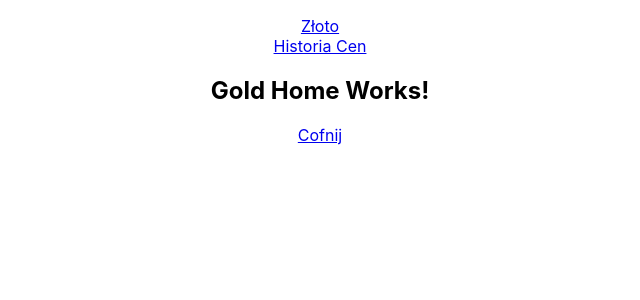
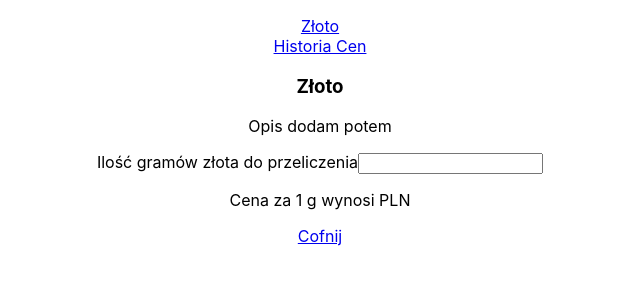
Before and after one commit to OskarPrzydatek/CurrenciesAndGold, a React (Create React App) app: page /gold in a window 1280 px wide. Shown: the top 300 px of the page, without its empty margins (320-960 px from the left). Built offline with nearby package versions, Linux system fonts and the light colour scheme; no server answers.

Commit message:
gold home and chart canvas

```diff
--- a/package.json
+++ b/package.json
@@ -6,7 +6,9 @@
     "@testing-library/jest-dom": "^5.11.9",
     "@testing-library/react": "^11.2.5",
     "@testing-library/user-event": "^12.7.1",
+    "chart.js": "^2.9.4",
     "react": "^17.0.1",
+    "react-chartjs-2": "^2.11.1",
     "react-dom": "^17.0.1",
     "react-router-dom": "^5.2.0",
     "react-scripts": "^4.0.2",
--- a/src/hooks/useCurrenciesTable.js
+++ b/src/hooks/currencies/useCurrenciesTable.js
@@ -11,13 +11,13 @@ export default function useCurrenciesTable() {
         // A Table GET
         const fetchAData = async () => {
             const resA = await fetch(TableAUrl);
-            return await resA.json();
+            return resA.json();
         }
 
         // B Table GET
         const fetchBData = async () => {
             const resB = await fetch(TableBUrl);
-            return await resB.json();
+            return resB.json();
         }
 
         // Add two tables to state
--- /dev/null
+++ b/src/hooks/gold/useGold.js
@@ -0,0 +1,18 @@
+import React from "react";
+
+export default function useGold() {
+    const goldURL = `http://api.nbp.pl/api/cenyzlota`;
+
+    const [gold, setGold] = React.useState({});
+
+    React.useEffect(() => {
+        const fetchGold = async () => {
+            const resGold = await fetch(goldURL);
+            return resGold.json();
+        }
+
+        fetchGold().then(response => setGold(response[0]))
+    }, [goldURL]);
+
+    return gold;
+}
--- /dev/null
+++ b/src/hooks/gold/useGoldCalculation.js
@@ -0,0 +1,17 @@
+import React from "react";
+
+export default function useGoldCalculation(input, goldPrise) {
+    const [goldAmount, setGoldAmount] = React.useState(1);
+
+    React.useEffect(() => {
+        if (input > 1) {
+            setGoldAmount(input)
+        } else {
+            setGoldAmount(1)
+        }
+    }, [input]);
+
+    const result = goldAmount * goldPrise;
+
+    return isNaN(result) ? null : result;
+}
--- a/src/pages/currencies/Currencies.js
+++ b/src/pages/currencies/Currencies.js
@@ -2,7 +2,6 @@ import React from "react";
 import {Link, Route, Switch, useRouteMatch} from "react-router-dom";
 import CurrenciesHome from "./view/CurrenciesHome/CurrenciesHome";
 import CurrenciesCalculator from "./view/CurrenciesCalculator/CurrenciesCalculator";
-import CurrenciesHistory from "./view/CurrenciesHistory/CurrenciesHistory";
 
 export default function Currencies() {
     let {path, url} = useRouteMatch();
@@ -14,14 +13,12 @@ export default function Currencies() {
                     <ul>
                         <li><Link to={url}>Waluty</Link></li>
                         <li><Link to={`${url}/calculator`}>Kalkulator Walut</Link></li>
-                        <li><Link to={`${url}/history`}>Historia Waluty</Link></li>
                     </ul>
                 </nav>
             </aside>
             <Switch>
                 <Route exact path={path} component={CurrenciesHome}/>
                 <Route path={`${path}/calculator`} component={CurrenciesCalculator} />
-                <Route path={`${path}/history`} component={CurrenciesHistory} />
             </Switch>
         </section>
     )
--- a/src/pages/currencies/view/CurrenciesCalculator/CurrenciesCalculator.js
+++ b/src/pages/currencies/view/CurrenciesCalculator/CurrenciesCalculator.js
@@ -1,7 +1,7 @@
 import React from "react";
 import BackButton from "../../../../components/BackButton/BackButton";
-import useCurrenciesTable from "../../../../hooks/useCurrenciesTable";
-import useCurrenciesCalculation from "../../../../hooks/useCurrenciesCalculation";
+import useCurrenciesTable from "../../../../hooks/currencies/useCurrenciesTable";
+import useCurrenciesCalculation from "../../../../hooks/currencies/useCurrenciesCalculation";
 import Select from "./components/Select/Select";
 import calculatorReducer from "../../../../reducers/calculatorReducer";
 import CurrencyAmountForm from "./components/CurrencyAmountForm/CurrencyAmountForm";
@@ -48,10 +48,8 @@ export default function CurrenciesCalculator() {
                     state={state}
                     currencyCalculation={currencyCalculation}
                     input={state.input}/>
+                <BackButton/>
             </main>
-            <footer>
-                <BackButton/>
-            </footer>
         </section>
     )
 }
--- a/src/pages/currencies/view/CurrenciesCalculator/components/CurrencyAmountForm/CurrencyAmountForm.js
+++ b/src/pages/currencies/view/CurrenciesCalculator/components/CurrencyAmountForm/CurrencyAmountForm.js
@@ -12,7 +12,7 @@ export default function CurrencyAmountForm({dispatch, state}) {
                        type="number"
                        onChange={event => dispatch({type: 'INPUT_STATE', payload: event.target.value})}
                        onKeyPress={event => /[+\-.,e=]$/.test(event.key) && event.preventDefault()}
-                       min={1}/>
+                       min={1} />
             </form>}
         </>
     );
--- a/src/pages/currencies/view/CurrenciesHistory/CurrenciesHistory.js
+++ /dev/null
@@ -1,11 +0,0 @@
-import React from "react";
-import BackButton from "../../../../components/BackButton/BackButton";
-
-export default function CurrenciesHistory() {
-    return (
-        <>
-            <h1>Currencies History Works!</h1>
-            <BackButton />
-        </>
-    )
-}
--- a/src/pages/currencies/view/CurrenciesHome/CurrenciesHome.js
+++ b/src/pages/currencies/view/CurrenciesHome/CurrenciesHome.js
@@ -1,6 +1,6 @@
 import React from "react";
 import BackButton from "../../../../components/BackButton/BackButton";
-import useCurrenciesTable from "../../../../hooks/useCurrenciesTable";
+import useCurrenciesTable from "../../../../hooks/currencies/useCurrenciesTable";
 import PaginationPagesBar from "./components/PaginationPagesBar/PaginationPagesBar";
 import CurrenciesPaginatedTable from "./components/CurrenciesPaginatedTable/CurrenciesPaginatedTable";
 import usePagination from "../../../../hooks/pagination/usePagination";
--- a/src/pages/gold/view/GoldHome/GoldHome.js
+++ b/src/pages/gold/view/GoldHome/GoldHome.js
@@ -1,11 +1,31 @@
 import React from "react";
 import BackButton from "../../../../components/BackButton/BackButton";
+import useGold from "../../../../hooks/gold/useGold";
+import useGoldCalculation from "../../../../hooks/gold/useGoldCalculation";
 
 export default function GoldHome() {
+    const gold = useGold();
+    const [input, setInput] = React.useState(null);
+    const goldCalculation = useGoldCalculation(input, gold.cena)
+
     return (
-        <>
-            <h1>Gold Home Works!</h1>
-            <BackButton />
-        </>
+        <section>
+            <header>
+                <h1>Złoto</h1>
+                <p>Opis dodam potem</p>
+            </header>
+            <main>
+                <form>
+                    <label htmlFor="gold">Ilość gramów złota do przeliczenia</label>
+                    <input id="gold"
+                           type="number"
+                           onChange={event => setInput(event.target.value)}
+                           onKeyPress={event => /[+\-.,e=]$/.test(event.key) && event.preventDefault()}
+                           min={1}/>
+                </form>
+                <p>Cena za {input ? input : '1'} g wynosi {goldCalculation} PLN</p>
+                <BackButton/>
+            </main>
+        </section>
     )
 }
```
Also changed, not shown: src/hooks/currencies/useCurrenciesCalculation.js (renamed from src/hooks/useCurrenciesCalculation.js), 1 other file (tests, documents, lock files or other folders).
